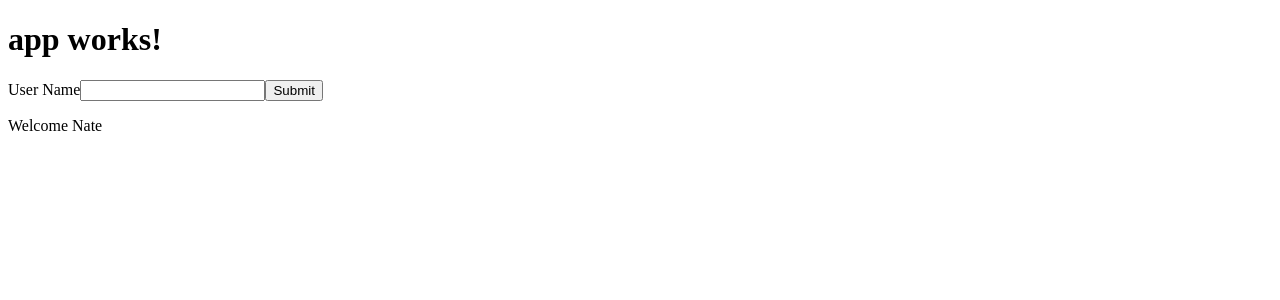
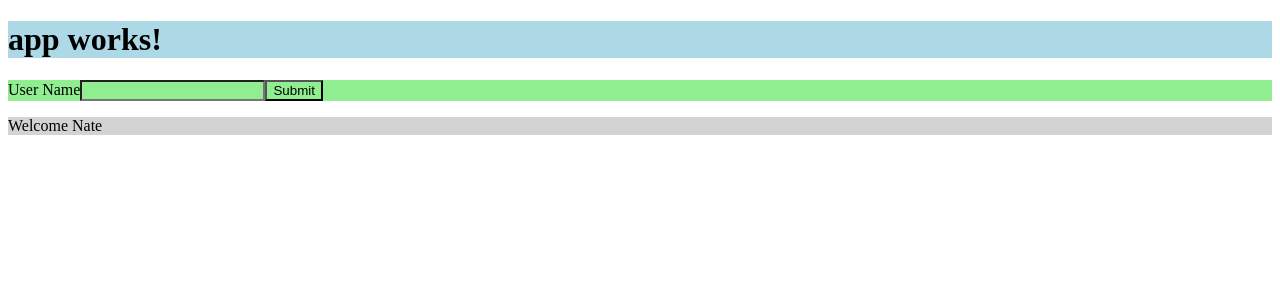
Before and after one commit to nathan-j-brenner/ngrx_test, an Angular app: page / in a window 1280 px wide. Shown: the top 300 px of the page. Built offline with nearby package versions, Linux system fonts and the light colour scheme.

Commit message:
added color to show areas of each component

```diff
--- a/src/app/app.component.css
+++ b/src/app/app.component.css
@@ -0,0 +1,3 @@
+* {
+	background-color: lightblue;
+}
--- a/src/app/home/home.component.css
+++ b/src/app/home/home.component.css
@@ -0,0 +1,3 @@
+* {
+	background-color: lightgray
+}
--- a/src/app/register/register.component.css
+++ b/src/app/register/register.component.css
@@ -0,0 +1,3 @@
+* {
+	background-color: lightgreen;
+}
```
